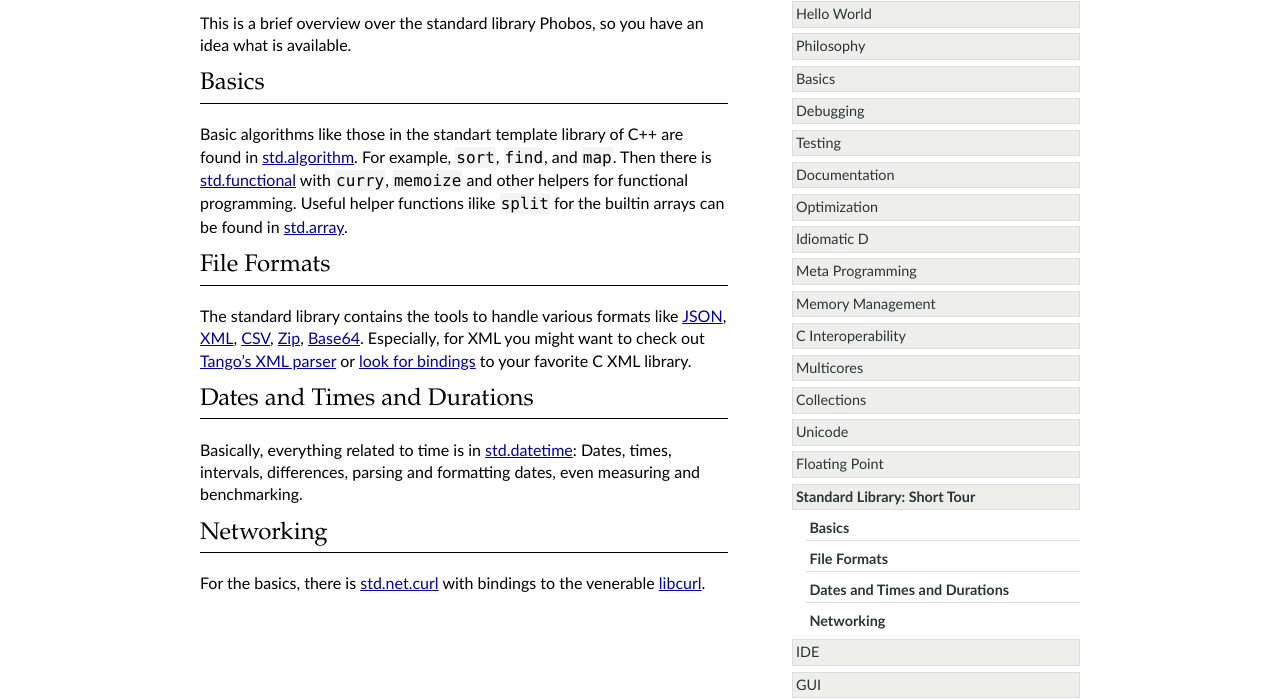
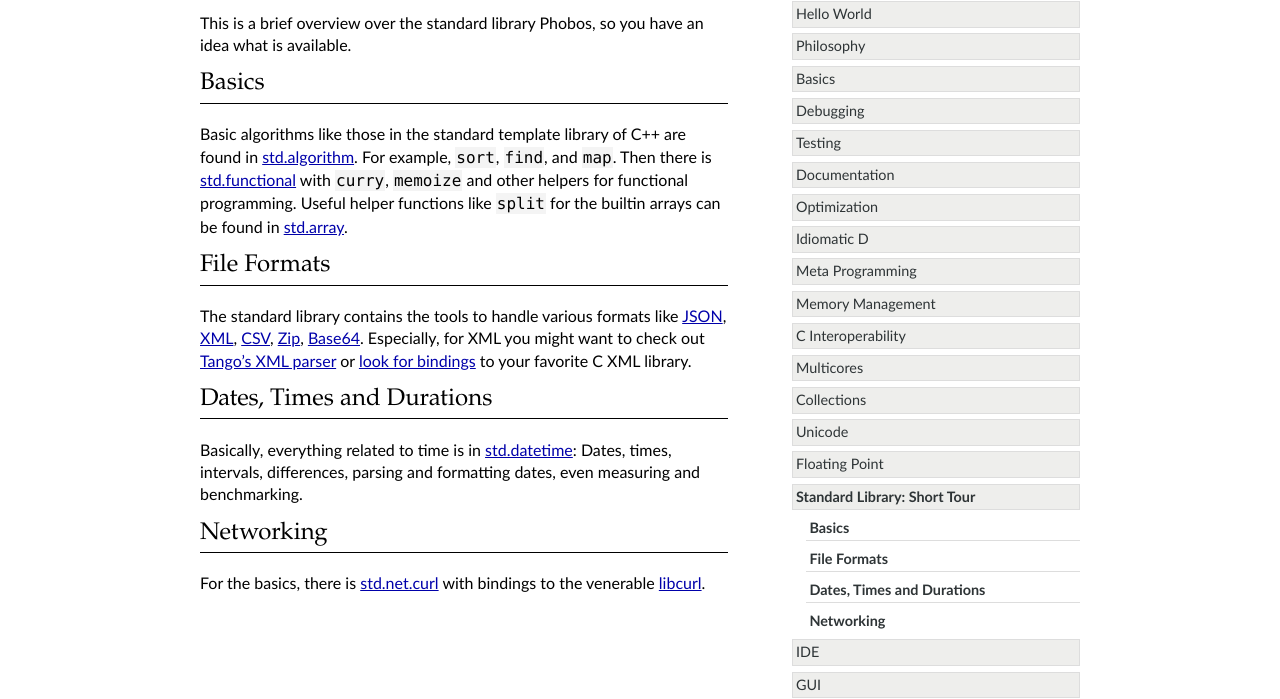
Before and after one commit to qznc/d-tut, a Sphinx documentation site: the page built from source/stdlib.rst, in a window 1280 px wide. Shown: the part 147-846 px from the top of the page. Built offline with Sphinx 7.4.7, drawn with Linux system fonts in a browser that asks for light colours.

Commit message:
Various grammatical and spelling corrections to Standard Library

```diff
--- a/source/stdlib.rst
+++ b/source/stdlib.rst
@@ -7,12 +7,12 @@ so you have an idea what is available.
 Basics
 ------
 
-Basic algorithms like those in the standart template library of C++
+Basic algorithms like those in the standard template library of C++
 are found in `std.algorithm <http://dlang.org/phobos/std_algorithm.html>`_.
 For example, ``sort``, ``find``, and ``map``.
 Then there is `std.functional <http://dlang.org/phobos/std_functional.html>`_
 with ``curry``, ``memoize`` and other helpers for functional programming.
-Useful helper functions ilike ``split`` for the builtin arrays can be found in
+Useful helper functions like ``split`` for the builtin arrays can be found in
 `std.array <http://dlang.org/phobos/std_array.html>`_.
 
 File Formats
@@ -29,7 +29,7 @@ Especially, for XML you might want to check out
 `look for bindings <http://forum.dlang.org/post/lzeqryvbhwescvxqdwbq@forum.dlang.org>`_
 to your favorite C XML library.
 
-Dates and Times and Durations
+Dates, Times and Durations
 -----------------------------
 
 Basically, everything related to time is in
```
